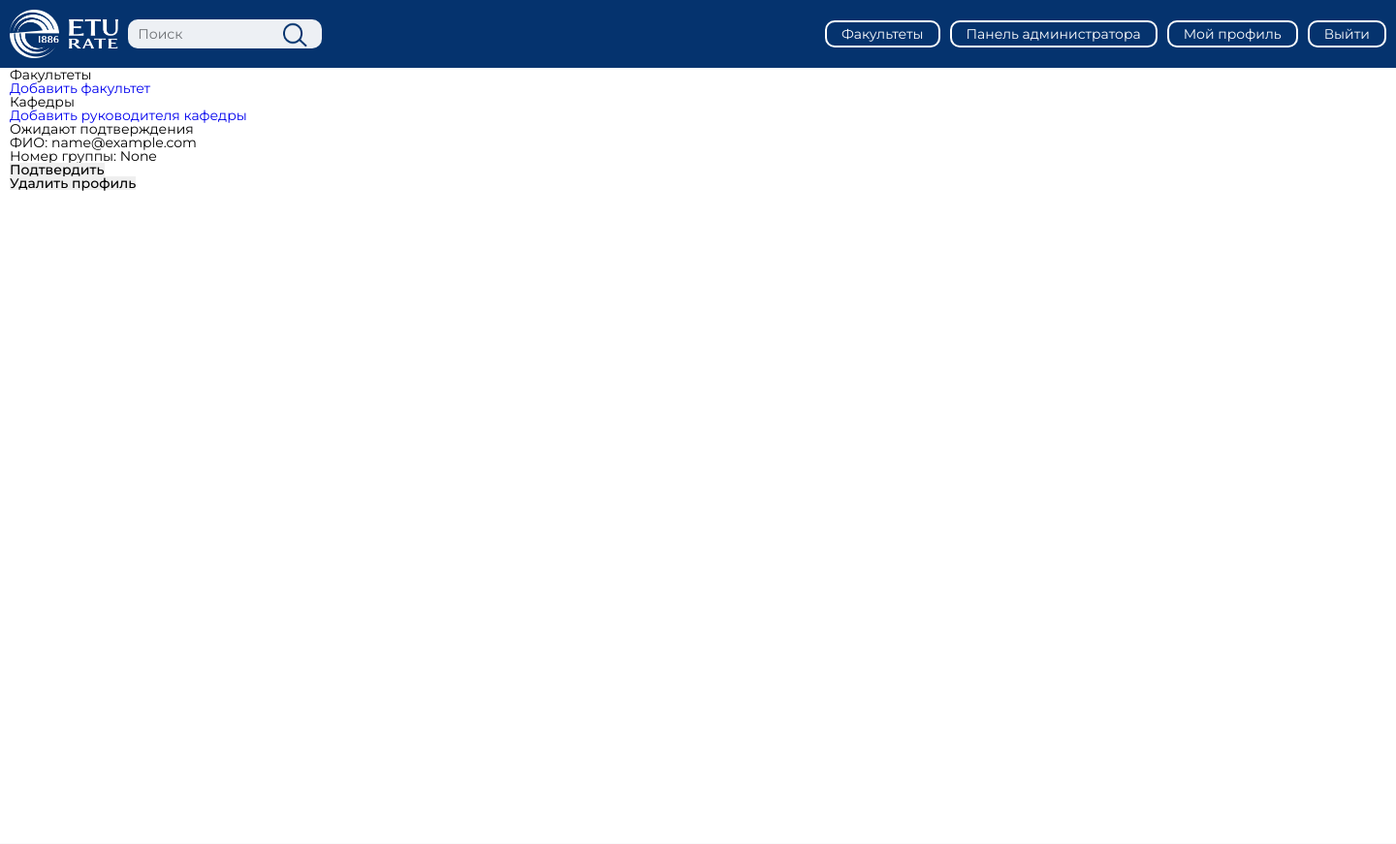
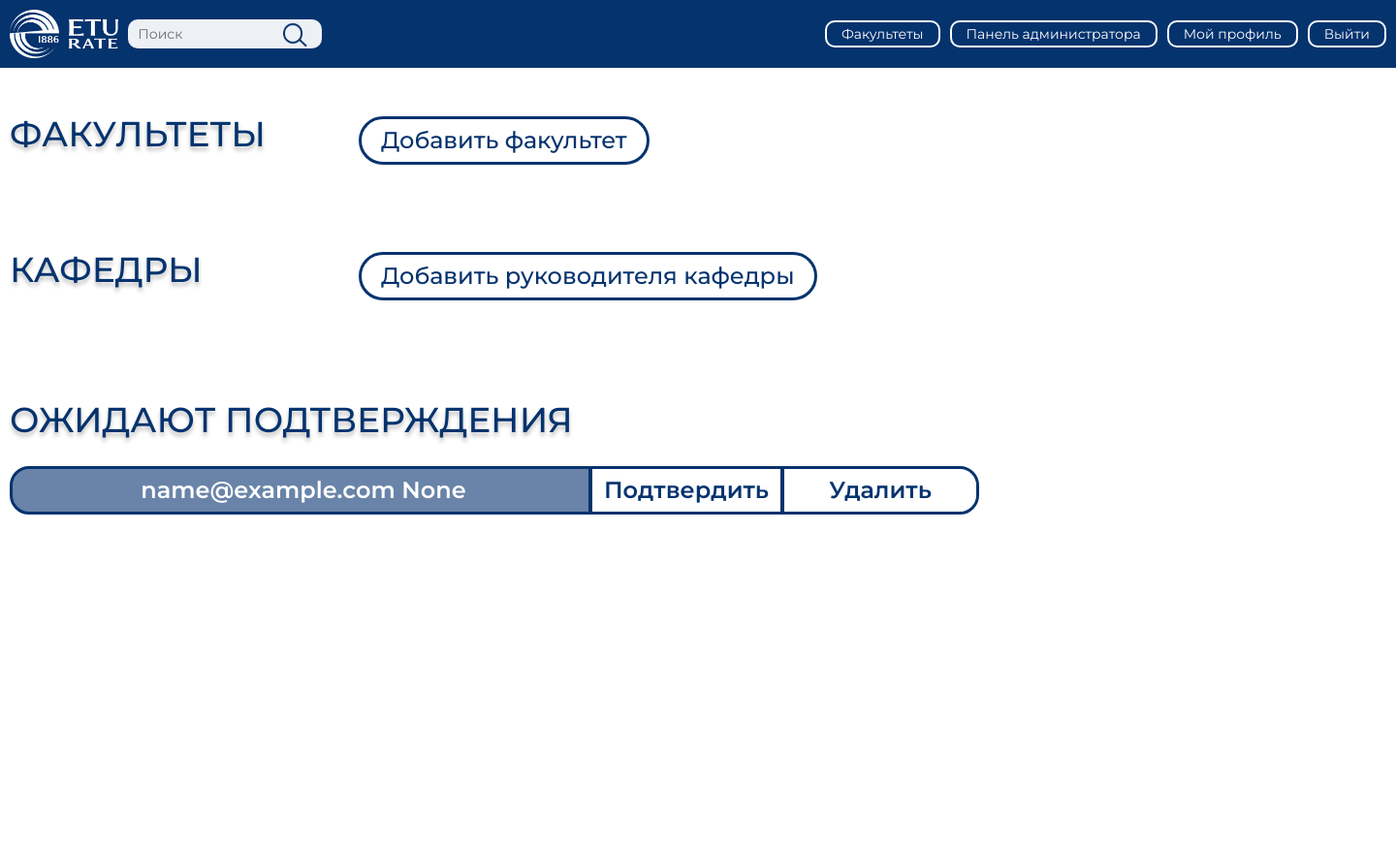
Before and after one commit to tovarischduraley/ETUrate, a Django app: template admin_panel/templates/admin_panel/admin_panel.html in a window 1440 px wide. Shown: the top 871 px of the page at 97% size. Before the commit the page ends 197 px from the top, so only its background shows below. Run offline with Django 3.2, Linux system fonts and the light colour scheme; the template is opened without the code that fills it: values that come from a table or form of the project are taken from there, others are empty; the visitor is signed in with stand-in values (Sample User, id 1); data comes from the database, SQL or seed files in the repository; parts of the project's set-up code (start-up, migrations or seed data) failed here and were passed over.

Commit message:
Admin panel

```diff
--- /dev/null
+++ b/admin_panel/static/admin_panel/css/admin_panel.css
@@ -0,0 +1,328 @@
+.admin__panel__container {
+    width: 100%;
+    margin-top: 50px;
+    font-family: 'Montserrat', sans-serif;
+    display: flex;
+    text-decoration: none;
+}
+
+.admin__panel__container h1 {
+    width: 230px;
+    font-size: 36px;
+    font-weight: 500;
+    margin-right: 130px;
+    text-shadow: 0 4px 4px rgba(0, 0, 0, 0.25);
+    color: #05336E;
+}
+
+.admin__panel__button {
+    height: 50px;
+    border: 3px #05336E solid;
+    border-radius: 70px;
+    font-size: 24px;
+    font-weight: 500;
+    display: flex;
+    text-decoration: none;
+    align-items: center;
+    justify-content: center;
+    transition: 0.3s;
+    color: #05336E;
+}
+
+.admin__panel__button p {
+    margin: 0 20px 0 20px;
+}
+
+.admin__panel__button:hover {
+    background-color: #05336E;
+    color: #FFFFFF;
+}
+
+.admin__list__container {
+    width: 1440px;
+    margin-top: 40px;
+    display: flex;
+    flex-wrap: wrap;
+}
+
+.faculty__card {
+    overflow: hidden;
+    width: 340px;
+    height: 160px;
+    display: flex;
+    margin-right: 20px;
+    margin-bottom: 30px;
+    align-items: center;
+    justify-content: center;
+    border: 4px #05336E solid;
+    border-radius: 20px;
+    font-family: 'Montserrat', sans-serif;
+    color: #FFFFFF;
+    position: relative;
+    z-index: 5;
+    background-color: rgba(5, 51, 110, 0.6);
+}
+
+.faculty__card h1 {
+    top: 0px;
+    position: absolute;
+    font-weight: 800;
+    font-size: 48px;
+}
+
+.faculty__edit__button {
+    position: absolute;
+    display: flex;
+    align-items: center;
+    justify-content: center;
+    left: 0;
+    bottom: 50px;
+    width: 50%;
+    height: 50px;
+    background-color: #FFFFFF;
+    border-top: 4px #05336E solid;
+    border-right: 2px #05336E solid;
+    border-bottom: 2px #05336E solid;
+    color: #05336E;
+}
+
+.faculty__edit__button p {
+    font-size: 24px;
+    font-weight: 600;
+    font-family: 'Montserrat', sans-serif;
+}
+
+
+.faculty__delete__button {
+    position: absolute;
+    display: flex;
+    align-items: center;
+    justify-content: center;
+    right: 0;
+    bottom: 50px;
+    width: 50%;
+    height: 50px;
+    border-top: 4px #05336E solid;
+    border-left: 2px #05336E solid;
+    border-bottom: 2px #05336E solid;
+    background-color: #FFFFFF;
+    color: #05336E;
+}
+
+.faculty__delete__button p {
+    font-size: 24px;
+    font-weight: 600;
+    font-family: 'Montserrat', sans-serif;
+}
+
+.faculty__add__cathedra__button {
+    position: absolute;
+    display: flex;
+    align-items: center;
+    justify-content: center;
+    bottom: 0;
+    left: 0;
+    width: 100%;
+    height: 50px;
+    border-top: 2px #05336E solid;
+    background-color: #FFFFFF;
+    color: #05336E;
+}
+
+.faculty__add__cathedra__button p {
+    font-size: 24px;
+    font-weight: 600;
+    font-family: 'Montserrat', sans-serif;
+}
+
+.faculty__edit__button:hover {
+    background-color: #05336E;
+    color: #FFFFFF;
+}
+
+.faculty__add__cathedra__button:hover {
+    background-color: #05336E;
+    color: #FFFFFF;
+}
+
+.faculty__delete__button:hover {
+    background-color: #FF5858;
+    color: #FFFFFF;
+}
+
+.cathedra__card {
+    overflow: hidden;
+    width: 340px;
+    height: 160px;
+    display: flex;
+    margin-right: 20px;
+    margin-bottom: 30px;
+    align-items: center;
+    justify-content: center;
+    border: 4px #05336E solid;
+    border-radius: 20px;
+    font-family: 'Montserrat', sans-serif;
+    color: #FFFFFF;
+    position: relative;
+    z-index: 5;
+    background-color: rgba(5, 51, 110, 0.6);
+}
+
+.cathedra__card h1 {
+    top: 0px;
+    position: absolute;
+    font-weight: 800;
+    font-size: 48px;
+}
+
+.cathedra__delete__button {
+    position: absolute;
+    display: flex;
+    align-items: center;
+    justify-content: center;
+    bottom: 0;
+    left: 0;
+    width: 100%;
+    height: 50px;
+    border-top: 2px #05336E solid;
+    background-color: #FFFFFF;
+    color: #05336E;
+}
+
+.cathedra__delete__button p {
+    font-size: 24px;
+    font-weight: 600;
+    font-family: 'Montserrat', sans-serif;
+}
+
+.cathedra__edit__button {
+    position: absolute;
+    display: flex;
+    align-items: center;
+    justify-content: center;
+    bottom: 50px;
+    left: 0;
+    width: 100%;
+    height: 50px;
+    border-top: 4px #05336E solid;
+    border-bottom: 2px #05336E solid;
+    background-color: #FFFFFF;
+    color: #05336E;
+}
+
+.cathedra__edit__button p {
+    font-size: 24px;
+    font-weight: 600;
+    font-family: 'Montserrat', sans-serif;
+}
+
+.cathedra__edit__button:hover {
+    background-color: #05336E;
+    color: #FFFFFF;
+}
+
+.cathedra__delete__button:hover {
+    background-color: #FF5858;
+    color: #FFFFFF;
+}
+
+.confirm__container {
+    margin-top: 30px;
+    width: 1000px;
+    height: 50px;
+    overflow: hidden;
+    display: block;
+    position: relative;
+    text-decoration: none;
+    align-items: center;
+    border: 3px #05336E solid;
+    border-radius: 20px;
+    background-color: rgba(5, 51, 110, 0.6);
+}
+
+.confirm__container__title {
+    font-family: 'Montserrat', sans-serif;
+    margin-top: 65px ;
+    font-size: 36px;
+    font-weight: 500;
+    margin-right: 130px;
+    text-shadow: 0 4px 4px rgba(0, 0, 0, 0.25);
+    color: #05336E;
+}
+
+.confirm__profile__button {
+    width: 200px;
+    right: 200px;
+    height: 100%;
+    border-left: 4px #05336E solid;;
+    border-right: 2px #05336E solid;;
+    background-color: #FFFFFF;
+    position: absolute;
+    display: flex;
+    text-decoration: none;
+    align-items: center;
+    justify-content: center;
+    transition: 0.3s;
+    color: #05336E;
+}
+
+.delete__profile__button {
+    width: 200px;
+    right: 0;
+    height: 100%;
+    border-left: 2px #05336E solid;
+    background-color: #FFFFFF;
+    position: absolute;
+    display: flex;
+    text-decoration: none;
+    align-items: center;
+    justify-content: center;
+    transition: 0.3s;
+    color: #05336E;
+}
+
+.confirm__profile__button p {
+    font-size: 24px;
+    font-weight: 600;
+    font-family: 'Montserrat', sans-serif;
+}
+
+.confirm__profile__button:hover {
+    background-color: #05336E;
+    color: #FFFFFF;
+}
+
+.delete__profile__button p {
+    font-size: 24px;
+    font-weight: 600;
+    font-family: 'Montserrat', sans-serif;
+}
+
+.delete__profile__button:hover {
+    background-color: #FF5858;
+    color: #FFFFFF;
+}
+
+.confirm__container__name {
+    left: 0;
+    width: 600px;
+    height: 100%;
+    position: absolute;
+    display: flex;
+    text-decoration: none;
+    align-items: center;
+    justify-content: center;
+    transition: 0.3s;
+    color: #FFFFFF;
+}
+
+.confirm__container__name p {
+    font-size: 24px;
+    font-weight: 600;
+    font-family: 'Montserrat', sans-serif;
+}
+
+.underline {
+    display: block;
+    margin-top: 100px;
+}
--- a/admin_panel/templates/admin_panel/admin_panel.html
+++ b/admin_panel/templates/admin_panel/admin_panel.html
@@ -1,76 +1,74 @@
 {% extends 'base.html' %}
+{% load static %}
 
 {% block title %}
     Панель администратора
 {% endblock %}
 
 {% block content %}
-<h1>Факультеты</h1>
+    <link rel="stylesheet" href="{% static 'admin_panel/css/admin_panel.css' %}">
+    <div class="admin__panel__container">
+        <h1>ФАКУЛЬТЕТЫ</h1>
+        <a href="{% url 'faculty_create_url' %}" class="admin__panel__button">
+            <p>Добавить факультет</p>
+        </a>
+    </div>
+    <div class="admin__list__container">
         {% for faculty in faculties %}
-<h4>{{ faculty }}</h4>
-<div class="row">
-    <form method="get" class="form-group" action="{% url 'faculty_edit_url' faculty_slug=faculty.slug %}" >
+            <div class="faculty__card">
+                <h1>{{ faculty.title }}</h1>
+                <form method="get" action="{% url 'faculty_edit_url' faculty_slug=faculty.slug %}">
                     {% csrf_token %}
-        <div class="form-group col">
-            <button type="submit" class="btn btn-outline-info">Изменить</button>
-        </div>
+                    <button class=faculty__edit__button type="submit"><p>Изменить</p></button>
                 </form>
-    <form method="post" class="form-group" action="{% url 'faculty_delete_url' faculty_slug=faculty.slug %}">
+                <form method="post" action="{% url 'faculty_delete_url' faculty_slug=faculty.slug %}">
                     {% csrf_token %}
-        <div class="form-group col">
-            <button type="submit" class="btn btn-outline-info" >Удалить</button>
-        </div>
+                    <button class=faculty__delete__button type="submit"><p>Удалить</p></button>
                 </form>
-    <form method="get" class="form-group" action="{% url 'cathedra_create_url' faculty_slug=faculty.slug %}">
+                <form method="get" action="{% url 'cathedra_create_url' faculty_slug=faculty.slug %}">
                     {% csrf_token %}
-        <div class="form-group col">
-            <button type="submit" class="btn btn-outline-info" >Добавить кафедру</button>
-        </div>
+                    <button class=faculty__add__cathedra__button type="submit"><p>Добавить кафедру</p></button>
                 </form>
             </div>
         {% endfor %}
-<h2><a href="{% url 'faculty_create_url' %}">Добавить факультет</a></h2>
-<h1>Кафедры</h1>
+    </div>
+    <div class="admin__panel__container">
+        <h1>КАФЕДРЫ</h1>
+        <a href="{% url 'cathedra_head_register_url' %}" class="admin__panel__button">
+            <p>Добавить руководителя кафедры</p>
+        </a>
+    </div>
+    <div class="admin__list__container">
         {% for cathedra in cathedras %}
-<div class="row">
-    <div class="col-sm-2">
-        <h4>{{ cathedra }}</h4>
-    </div>
-    <form method="get" class="form-group" action="{% url 'cathedra_edit_url' cathedra_slug=cathedra.slug %}" >
+            <div class="cathedra__card">
+                <h1>{{ cathedra.title }}</h1>
+                <form method="get" action="{% url 'cathedra_edit_url' cathedra_slug=cathedra.slug %}">
                     {% csrf_token %}
-        <div class="form-group col">
-            <button type="submit" class="btn btn-outline-info">Изменить</button>
-        </div>
+                    <button type="submit" class="cathedra__edit__button "><p>Изменить</p></button>
                 </form>
-    <form method="post" class="form-group" action="{% url 'cathedra_delete_url' cathedra_slug=cathedra.slug %}">
+                <form method="post" action="{% url 'cathedra_delete_url' cathedra_slug=cathedra.slug %}">
                     {% csrf_token %}
-        <div class="form-group col">
-            <button type="submit" class="btn btn-outline-info" >Удалить</button>
-        </div>
+                    <button type="submit" class="cathedra__delete__button"><p>Удалить</p></button>
                 </form>
             </div>
         {% endfor %}
-<h2><a href="{% url 'cathedra_head_register_url' %}">Добавить руководителя кафедры</a></h2>
+    </div>
 
-<h3>Ожидают подтверждения</h3>
+    <h1 class="confirm__container__title">ОЖИДАЮТ ПОДТВЕРЖДЕНИЯ</h1>
     {% for profile in profiles %}
-<div class="row">
-    <div class="col-4">
-        <h4>ФИО: {{ profile.get_full_name }}</h4>
-        <h4>Номер группы: {{ profile.group_number }}</h4>
+        <div class="confirm__container">
+            <div class="confirm__container__name">
+                <p>{{ profile.get_full_name }} {{ profile.group_number }}</p>
             </div>
-    <form method="post" class="form-group" action="{% url 'profile_verification_url' profile_id=profile.id %}">
+            <form method="post" action="{% url 'profile_verification_url' profile_id=profile.id %}">
                 {% csrf_token %}
-        <div class="form-group col-2">
-            <button type="submit" class="btn btn-outline-info" >Подтвердить</button>
-        </div>
+                <button type="submit" class="confirm__profile__button"><p>Подтвердить</p></button>
             </form>
-    <form method="post" class="form-group" action="{% url 'profile_delete_url' profile_id=profile.id %}">
+            <form method="post" action="{% url 'profile_delete_url' profile_id=profile.id %}">
                 {% csrf_token %}
-        <div class="form-group col">
-            <button type="submit" class="btn btn-outline-info" >Удалить профиль</button>
-        </div>
+                <button type="submit" class="delete__profile__button"><p>Удалить</p></button>
             </form>
         </div>
     {% endfor %}
+    <div class="underline"></div>
 {% endblock %}
```
Also changed, not shown: navigation/static/navigation/css/search.css (+15 -15 lines). Lines whose indentation alone changed are shown as unchanged.
